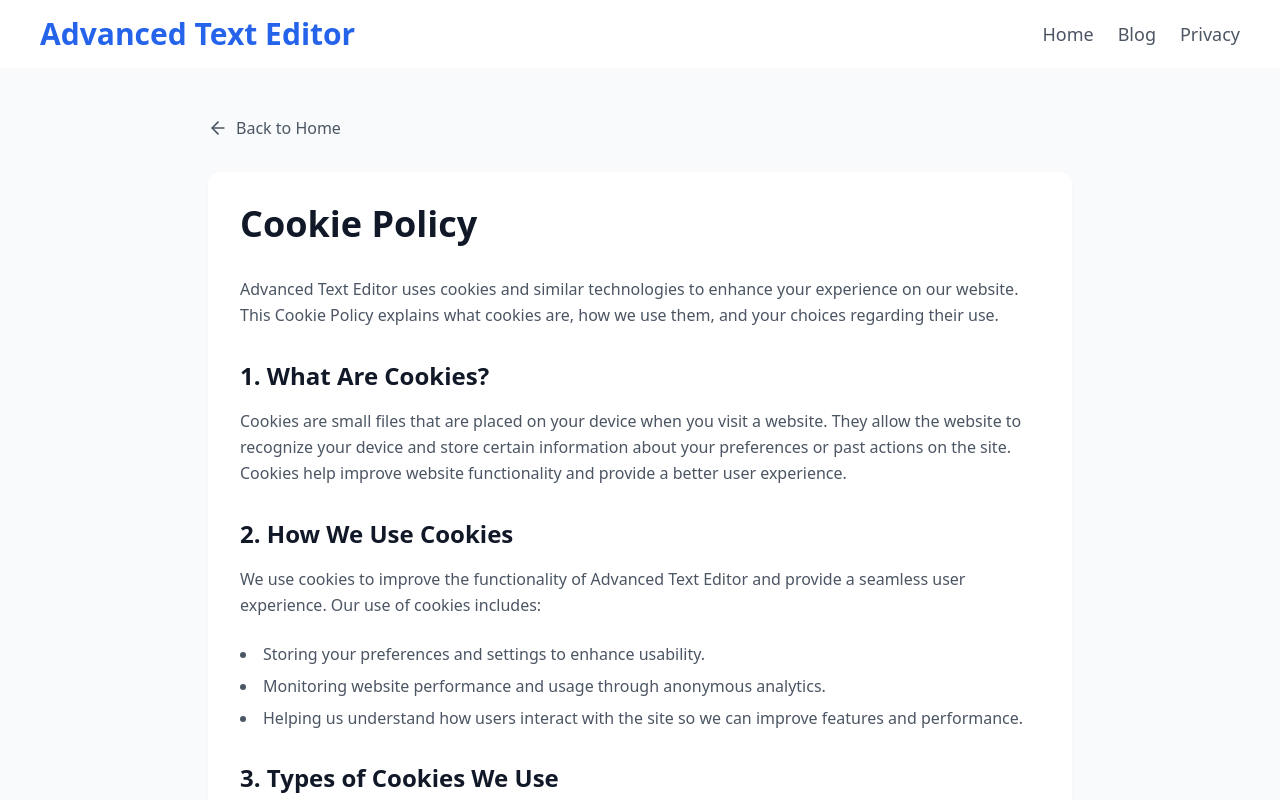
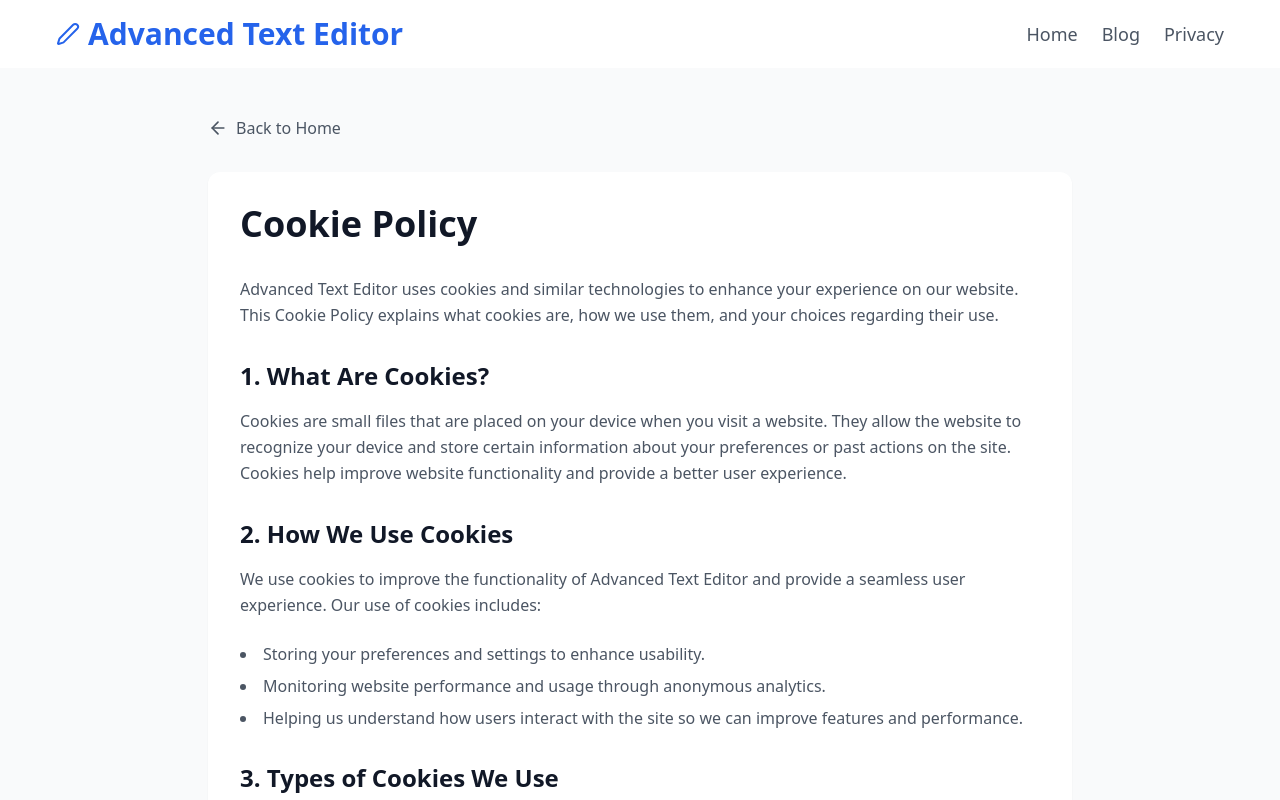
Before and after one commit to anonys6/advanced-lexical, a Next.js app: page /cookie-policy in a window 1280 px wide. Shown: the top 800 px of the page. Built offline with nearby package versions, Linux system fonts and the light colour scheme; no server answers.

Commit message:
fix header css

```diff
--- a/components/Header.tsx
+++ b/components/Header.tsx
@@ -1,36 +1,52 @@
-import Link from "next/link"
+"use client";
 
+import { Pen } from "lucide-react";
+import Link from "next/link";
+import { useEffect, useState } from "react";
 
 const Header = () => {
+    const [isWideScreen, setIsWideScreen] = useState(false);
+
+    useEffect(() => {
+        const handleResize = () => {
+            setIsWideScreen(window.innerWidth >= 768);
+        };
+
+        handleResize(); // Set initial value
+        window.addEventListener("resize", handleResize);
+
+        return () => {
+            window.removeEventListener("resize", handleResize);
+        };
+    }, []);
+
     return (
         <header className="flex justify-center m-0 bg-white">
-            <nav className="flex w-[1200px] items-center justify-between py-4">
-                <Link href="/" className="text-3xl font-bold text-blue-600">
-                    Advanced Text Editor
+            <nav className="flex w-[1200px] items-center justify-between py-4 px-4">
+                <Link href="/" className="text-3xl font-bold text-blue-600 flex gap-2 items-center">
+                    {isWideScreen ? (
+                        <>
+                            <Pen />
+                            Advanced Text Editor
+                        </>
+                    ) : (
+                        <Pen size={28} />
+                    )}
                 </Link>
                 <div className="flex items-center space-x-6">
-                    <Link
-                        href="/"
-                        className="text-gray-600 text-lg hover:text-gray-900"
-                    >
+                    <Link href="/" className="text-gray-600 text-lg hover:text-gray-900">
                         Home
                     </Link>
-                    <Link
-                        href="/blog"
-                        className="text-gray-600 text-lg hover:text-gray-900"
-                    >
+                    <Link href="/blog" className="text-gray-600 text-lg hover:text-gray-900">
                         Blog
                     </Link>
-                    <Link
-                        href="/privacy"
-                        className="text-gray-600 text-lg hover:text-gray-900"
-                    >
+                    <Link href="/privacy" className="text-gray-600 text-lg hover:text-gray-900">
                         Privacy
                     </Link>
                 </div>
             </nav>
         </header>
-    )
-}
+    );
+};
 
-export default Header
+export default Header;
```
